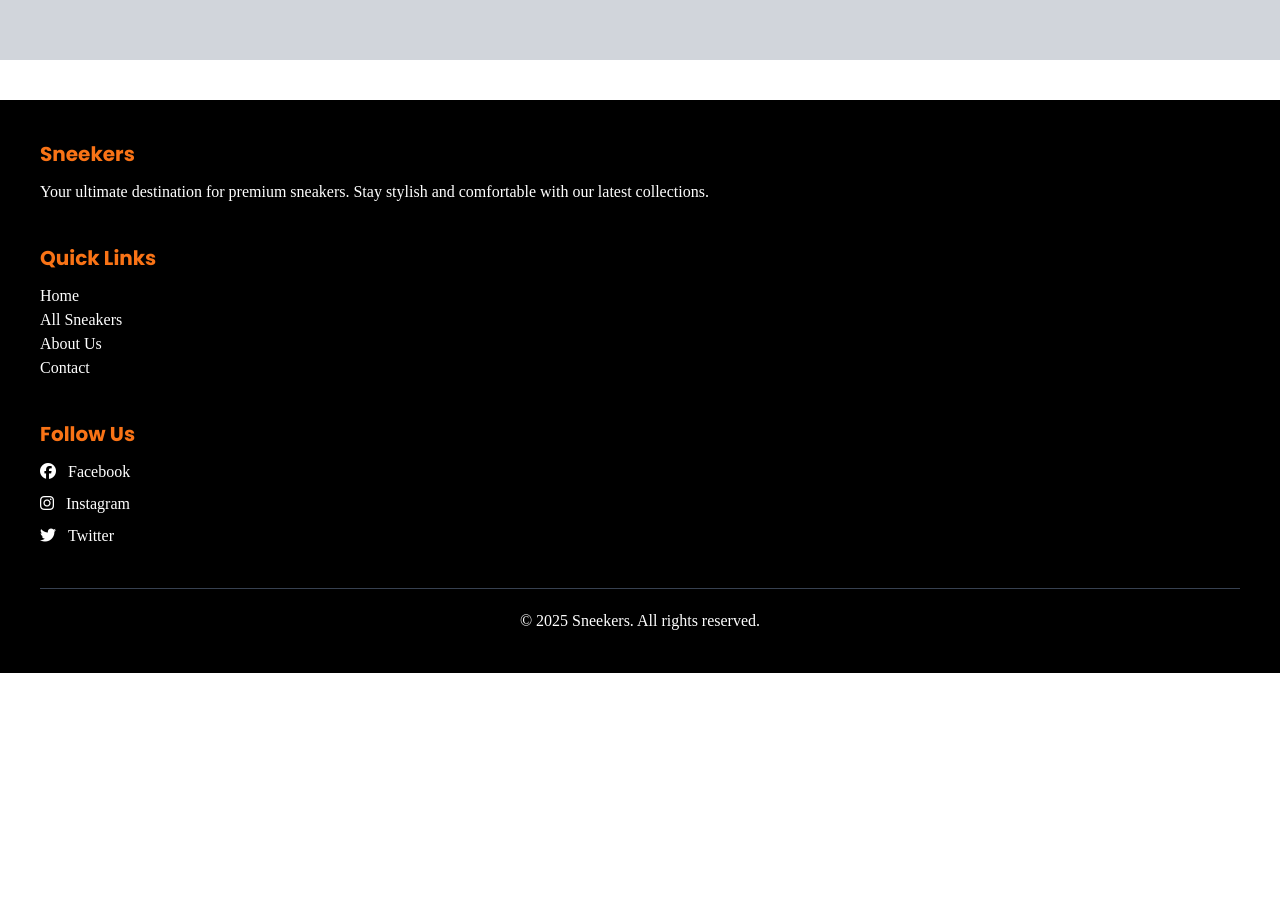
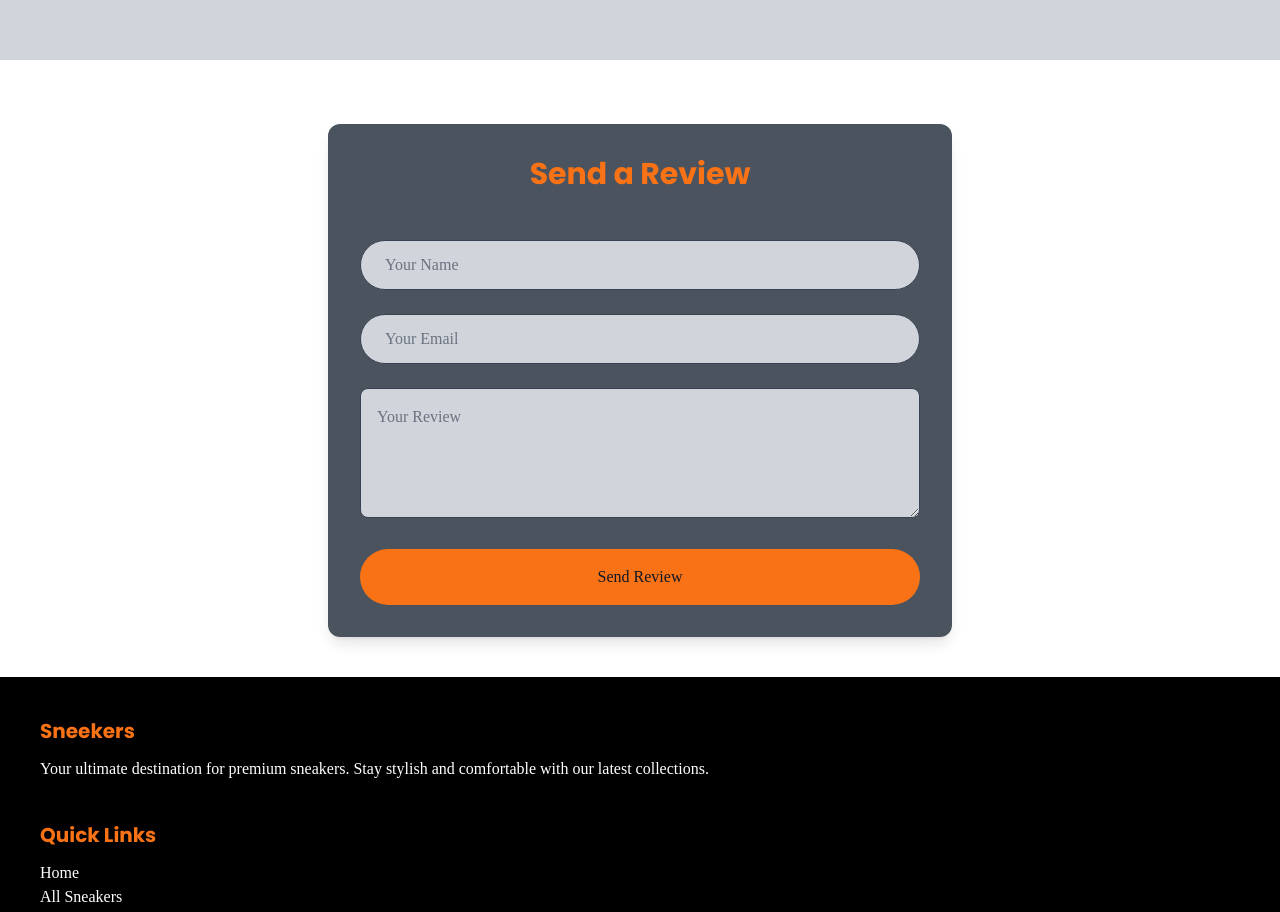
Before and after one commit to Otengtech/sneekers, a React (Vite) app in the folder Client/: page /#/about in a window 1280 px wide. Shown: the part 1400-2312 px from the top of the page. Before the commit the page ends 2073 px from the top, so only its background shows below. Built offline with nearby package versions, Linux system fonts and the light colour scheme; no server answers; the database is empty; a web font is replaced by a local one.

Commit message:
Update About.jsx

```diff
--- a/Client/src/Components/About.jsx
+++ b/Client/src/Components/About.jsx
@@ -58,6 +58,31 @@ const About = () => {
       )}
 
       <ChooseUs />
+      <div className="max-w-2xl mx-auto mt-16 px-6">
+            <form className="bg-gray-800 p-8 rounded-xl shadow-lg space-y-6 backdrop-blur-lg bg-opacity-80">
+              <h2 className="text-center text-2xl sm:text-3xl font-bold text-orange-500 mb-6">
+                Send a Review
+              </h2>
+              <input
+                type="text"
+                placeholder="Your Name"
+                className="w-full px-6 py-3 border border-gray-700 rounded-full bg-gray-300 text-black placeholder:text-md placeholder-gray-500"
+              />
+              <input
+                type="email"
+                placeholder="Your Email"
+                className="w-full px-6 py-3 border border-gray-700 rounded-full bg-gray-300 text-black placeholder:text-md placeholder-gray-500"
+              />
+              <textarea
+                rows="4"
+                placeholder="Your Review"
+                className="w-full p-4 border border-gray-700 rounded-lg bg-gray-300 text-black placeholder-gray-500"
+              ></textarea>
+              <button className="w-full bg-orange-500 text-gray-900 p-4 rounded-full text-md transition hover:bg-orange-600">
+                Send Review
+              </button>
+            </form>
+          </div>
       <Footer />
     </>
   )
```
